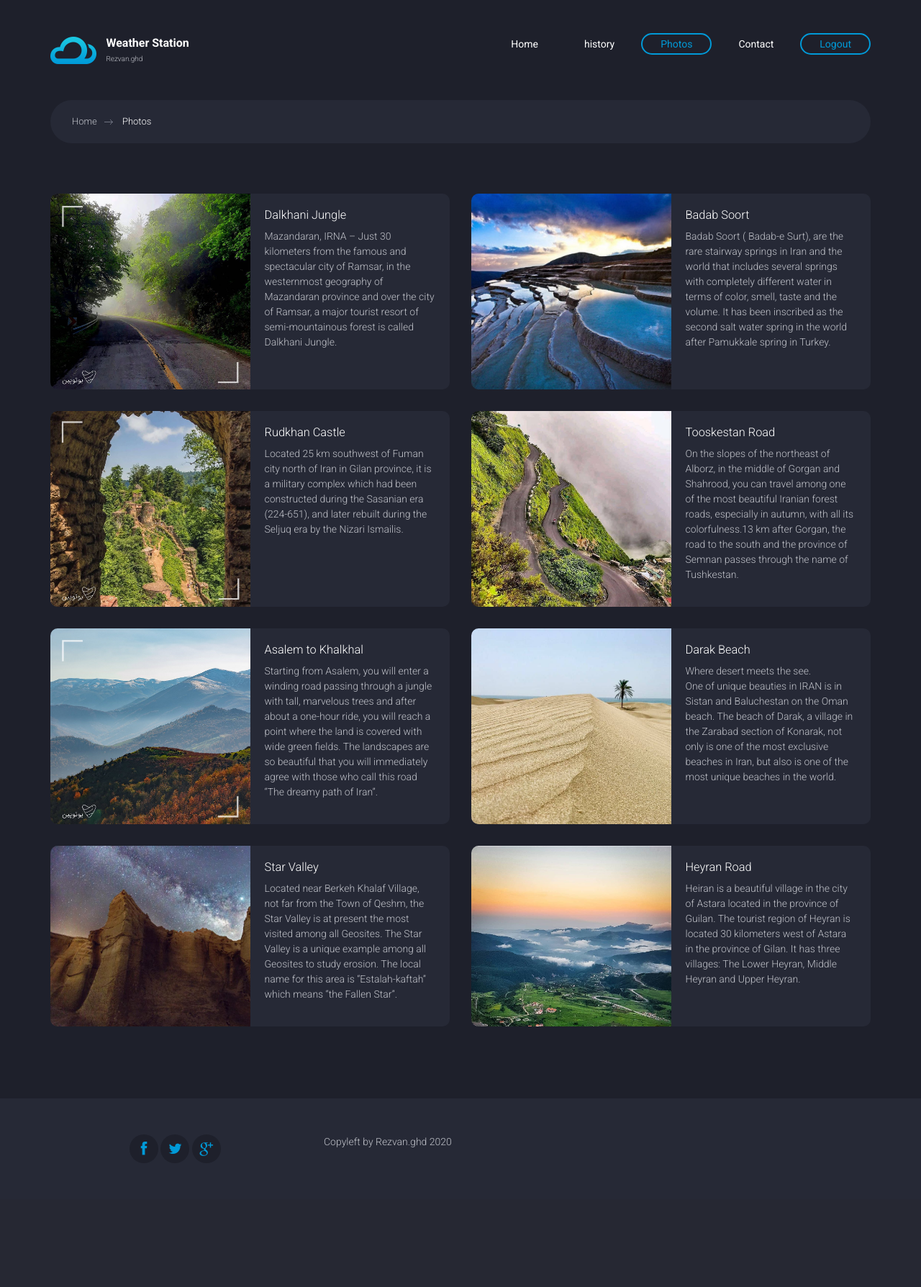
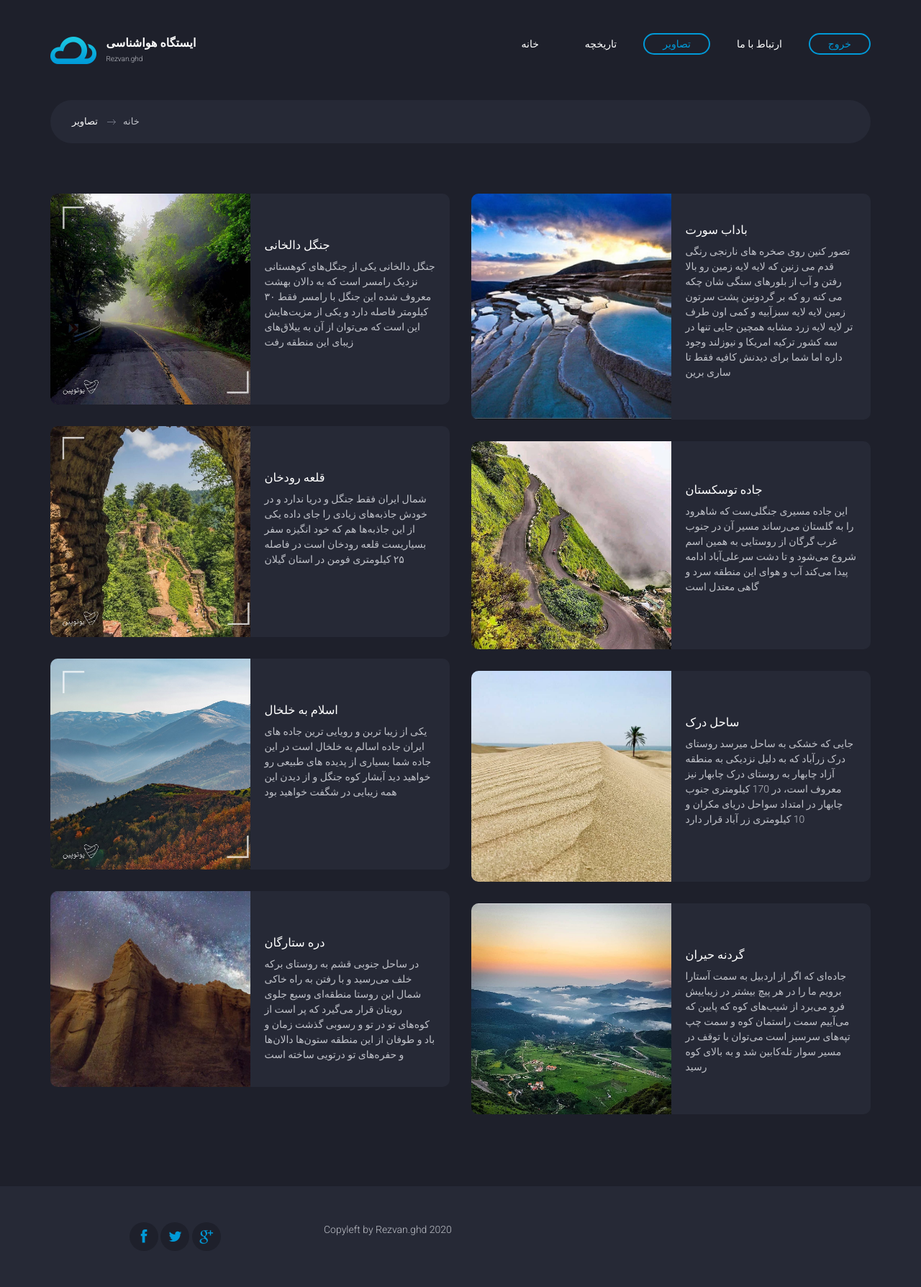
Before and after one commit to rezvanghd/weather, a Flask app: page /photos in a window 1280 px wide. Shown: the whole page at 72% size. Before the commit the page ends 1606 px from the top, so only its background shows below. Run offline with Flask 2, Linux system fonts and the light colour scheme; a user stored in the database is signed in; some libraries are stand-ins or nearby versions.

Commit message:
make it persian all pages not history make a history page run + python backande side

```diff
--- a/app/app.py
+++ b/app/app.py
@@ -107,7 +107,20 @@ def photos_page():
 @login_required
 def history_page():
 
-    return render_template('history.html')
+    latestdata = read_from_database()
+    datas = []
+    # f = temp
+    for data in latestdata:
+        f, pressure, humidity, croodlon, croodlat, weathermain, weatherdescription, visibility, windspeed, winddeg, cloudsall, syscountry, syssunrise, syssunset, timezone, name, timestamp = data
+        datas.append({"tempmanualc":'%.1f' % float(f),"pressure":pressure, "humidity":humidity, "croodlon":croodlon,"weathermain":weathermain,"weatherdescription":weatherdescription,"visibility":visibility,"windspeed":windspeed,"winddeg":winddeg,"cloudsall":cloudsall,"syscountry":syscountry,"syssunrise":syssunrise,"syssunset":syssunset,"timezone":timezone,"name":name,"timestamp":timestamp})
+
+    allsms = []
+    latestdata_sms = read_sms_from_database()
+    for smss in latestdata_sms:
+        smstext, timestamp = smss
+        allsms.append({"smstext":smstext,"timestamp":timestamp})
+
+    return render_template('history.html', data = {"datas" : datas,"allsms":allsms})
 
 @app.route('/contact',methods=["GET", "POST"])
 @login_required
@@ -180,6 +193,14 @@ def read_from_database():
     db.close()
     return cur.fetchall()
 
+def read_sms_from_database():
+
+    db = connect_to_database()
+    cur = db.cursor()
+    cur.execute("SELECT * FROM messages;")
+    db.close()
+    return cur.fetchall()
+
 def reading_latestwritedatas_to_database():
     '''this function read alllatestwritedatas statuss from mysql database from past to today and return them'''
 
--- a/app/templates/photos.html
+++ b/app/templates/photos.html
@@ -1,11 +1,11 @@
 <!DOCTYPE html>
-<html lang="en">
+<meta charset="utf-8" dir="rtl">
 	<head>
 		<meta charset="UTF-8">
 		<meta http-equiv="X-UA-Compatible" content="IE=edge">
 		<meta name="viewport" content="width=device-width, initial-scale=1.0,maximum-scale=1">
 
-		<title>photos page</title>
+		<title>تصاویر</title>
 
 		<!-- Loading third party fonts -->
 		<link href="http://fonts.googleapis.com/css?family=Roboto:300,400,700|" rel="stylesheet" type="text/css">
@@ -30,7 +30,7 @@
 					<a href="/" class="branding">
 						<img src="static/images/logo.png" alt="" class="logo">
 						<div class="logo-type">
-							<h1 class="site-title">Weather Station</h1>
+							<h1 class="site-title">ایستگاه هواشناسی</h1>
 							<small class="site-description">Rezvan.ghd</small>
 						</div>
 					</a>
@@ -39,11 +39,11 @@
 					<div class="main-navigation">
 						<button type="button" class="menu-toggle"><i class="fa fa-bars"></i></button>
 						<ul class="menu">
-							<li class="menu-item"><a href="/">Home</a></li>
-							<li class="menu-item"><a href="history">history</a></li>
-							<li class="menu-item current-menu-item"><a href="photos">Photos</a></li>
-							<li class="menu-item"><a href="contact">Contact</a></li>
-							<li class="menu-item current-menu-item"><a href="/logout">Logout</a></li>
+							<li class="menu-item"><a href="/">خانه</a></li>
+							<li class="menu-item"><a href="history">تاریخچه</a></li>
+							<li class="menu-item current-menu-item"><a href="photos">تصاویر</a></li>
+							<li class="menu-item"><a href="contact">ارتباط با ما</a></li>
+							<li class="menu-item current-menu-item"><a href="/logout">خروج</a></li>
 						</ul> <!-- .menu -->
 						</ul> <!-- .menu -->
 					</div> <!-- .main-navigation -->
@@ -56,8 +56,8 @@
 			<main class="main-content">
 				<div class="container">
 					<div class="breadcrumb">
-						<a href="/">Home</a>
-						<span>Photos</span>
+						<a href="/">خانه</a>
+						<span>تصاویر</span>
 					</div>
 				</div>
 
@@ -68,22 +68,22 @@
 								<div class="photo">
 									<div class="photo-preview photo-detail" data-bg-image="static/images/1.jpg"></div>
 									<div class="photo-details">
-										<h3 class="photo-title"><a href="#">Dalkhani Jungle</a></h3>
-										<p>Mazandaran, IRNA – Just 30 kilometers from the famous and spectacular city of Ramsar,
-											 in the westernmost geography of Mazandaran province and over the city of Ramsar,
-											  a major tourist resort of semi-mountainous forest is called Dalkhani Jungle.
+										<br>
+										<br>
+										<h3 class="photo-title"><a href="#">جنگل دالخانی</a></h3>
+										<p>جنگل دالخانی یکی از جنگل‌های کوهستانی نزدیک رامسر است که به دالان بهشت معروف شده این جنگل با رامسر فقط ۳۰ کیلومتر فاصله دارد و یکی از مزیت‌هایش این است که می‌توان از آن به ییلاق‌های زیبای این منطقه رفت
 											  <br>
-											  <br>
+											  <br><br>
 										</p>
 									</div>
 								</div>
 								<div class="photo">
 									<div class="photo-preview photo-detail" data-bg-image="static/images/2.jpg"></div>
 									<div class="photo-details">
-										<h3 class="photo-title"><a href="#">Rudkhan Castle </a></h3>
-										<p>Located 25 km southwest of Fuman city north of Iran in
-											Gilan province, it is a military complex which had been constructed during the Sasanian
-											 era (224-651), and later rebuilt during the Seljuq era by the Nizari Ismailis.
+										<br>
+										<br>
+										<h3 class="photo-title"><a href="#"> قلعه رودخان </a></h3>
+										<p>شمال ایران فقط جنگل و دریا ندارد و در خودش جاذبه‌های زیادی را جای داده یکی از این جاذبه‌ها هم که خود انگیزه سفر بسیاریست قلعه رودخان است در فاصله ۲۵ کیلومتری فومن در استان گیلان
 										<br>
 										<br>
 										<br>
@@ -94,23 +94,24 @@
 								<div class="photo">
 									<div class="photo-preview photo-detail" data-bg-image="static/images/3.jpg" ></div>
 									<div class="photo-details">
-										<h3 class="photo-title"><a href="#">Asalem to Khalkhal</a></h3>
-										<p>Starting from Asalem, you will enter a winding road passing through a jungle with tall,
-											 marvelous trees and after about a one-hour ride, you will reach a point where the land
-											  is covered with wide green fields. The landscapes are so beautiful that you will immediately
-											  agree with those who call this road “The dreamy path of Iran”.
-										</p>
+										<br>
+										<br>
+										<h3 class="photo-title"><a href="#">اسلام به خلخال</a></h3>
+										<p>یکی از زیبا تربن و رویایی ترین جاده های ایران جاده اسالم یه خلخال است در این جاده شما بسیاری از پدیده های طبیعی رو خواهید دید آبشار کوه جنگل و از دیدن این همه زیبایی در شگفت خواهید بود
+										<br>
+										<br><br>
+										<br></p>
 									</div>
 								</div>
 								<div class="photo">
 									<div class="photo-preview photo-detail" data-bg-image="static/images/4.jpg"></div>
-									<div class="photo-details">
-										<h3 class="photo-title"><a href="#">Star Valley</a></h3>
-										<p>Located near Berkeh Khalaf Village, not far from the Town of Qeshm,
-											 the Star Valley is at present the most visited among all Geosites.
-											  The Star Valley is a unique example among all Geosites to study erosion.
-											  The local name for this area is “Estalah-kaftah” which means “the Fallen Star”.
-											</p>
+									<div class="photo-details">	<br>
+										<br>
+										<h3 class="photo-title"><a href="#">دره ستارگان</a></h3>
+										<p>
+
+											در ساحل جنوبی قشم به روستای برکه خلف می‌رسید و با رفتن به راه خاکی شمال این روستا منطقه‌ای وسیع جلوی رویتان قرار می‌گیرد که پر است از کوه‌های تو در تو و رسوبی گذشت زمان و باد و طوفان از این منطقه ستون‌ها دالان‌ها و حفره‌های تو در‌تویی ساخته است
+										</p>
 									</div>
 								</div>
 								<!--
@@ -134,11 +135,9 @@
 								<div class="photo">
 									<div class="photo-preview photo-detail" data-bg-image="static/images/5.jpg"></div>
 									<div class="photo-details">
-										<h3 class="photo-title"><a href="#">Badab Soort</a></h3>
-										<p>Badab Soort ( Badab-e Surt), are the rare stairway springs in Iran and the world
-											 that includes several springs with completely different water in terms of color,
-											  smell, taste and the volume. It has been inscribed as the second salt water
-											  spring in the world after Pamukkale spring in Turkey.
+										<br>
+										<h3 class="photo-title"><a href="#">باداب سورت</a></h3>
+										<p>تصور کنین روی صخره های نارنجی رنگی قدم می زنین که لایه لایه زمین رو بالا رفتن و آب از بلورهای سنگی شان چکه می کنه رو که بر گردونین پشت سرتون زمین لایه لایه سبزآبیه و کمی اون طرف تر لایه لایه زرد مشابه همچین جایی تنها در سه کشور ترکیه امریکا و نیوزلند وجود داره اما شما برای دیدنش کافیه فقط تا ساری برین
 									    <br>
 										<br>
 										</p>
@@ -147,39 +146,34 @@
 								<div class="photo">
 									<div class="photo-preview photo-detail" data-bg-image="static/images/6.jpg"></div>
 									<div class="photo-details">
-										<h3 class="photo-title"><a href="#">Tooskestan Road</a></h3>
-										<p>On the slopes of the northeast of Alborz, in the middle of Gorgan and Shahrood, you can travel
-											among one of the most beautiful Iranian forest roads, especially in autumn, with all its
-											 colorfulness.13 km after Gorgan, the road to the south and the province of Semnan passes
-											  through the name of Tushkestan.
+										<h3 class="photo-title"><br>
+										<br><a href="#">جاده توسکستان</a></h3>
+										<p>این جاده مسیری جنگلی‌ست که شاهرود را به گلستان می‌رساند مسیر آن در جنوب غرب گرگان از روستایی به همین اسم شروع می‌شود و تا دشت سرعلی‌آباد ادامه پیدا می‌کند آب و هوای این منطقه سرد و گاهی معتدل است
+										<br>
+											<br><br>
 										</p>
-
 									</div>
 								</div>
 								<div class="photo">
 									<div class="photo-preview photo-detail" data-bg-image="static/images/7.jpg"></div>
 									<div class="photo-details">
-										<h3 class="photo-title"><a href="#">Darak Beach</a></h3>
-										<p>Where desert meets the see.
+										<br><br><h3 class="photo-title"><a href="#">ساحل درک</a></h3>
+										<p>
+											جایی که خشکی به ساحل میرسد
+											روستای درک زرآباد که به دلیل نزدیکی به منطقه آزاد چابهار به روستای درک چابهار نیز معروف است، در 170 کیلومتری جنوب  چابهار در امتداد سواحل دریای مکران  و 10 کیلومتری  زر آباد  قرار دارد
 											<br>
-											One of unique beauties in IRAN is in Sistan and Baluchestan on the Oman beach. The beach of Darak,
-											a village in the Zarabad section of Konarak, not only is one of the most exclusive beaches in
-											 Iran, but also is one of the most unique beaches in the world.
-											<br>
-											<br>
+											<br><br>
 										</p>
 
 									</div>
 								</div>
 								<div class="photo">
 									<div class="photo-preview photo-detail" data-bg-image="static/images/8.jpg"></div>
-									<div class="photo-details">
-										<h3 class="photo-title"><a href="#">Heyran Road</a></h3>
-										<p>Heiran is a beautiful village in the city of Astara located in the province
-											 of Guilan.	The tourist region of Heyran is located 30 kilometers west of
-											 Astara in the province of Gilan. It has three villages: The Lower Heyran,
-											  Middle Heyran and Upper Heyran.
+									<div class="photo-details"><br>
 											<br>
+										<h3 class="photo-title"><a href="#">گردنه حیران</a></h3>
+										<p>جاده‌ای که اگر از اردبیل به سمت آستارا برویم ما را در هر پیچ بیشتر در زیباییش فرو می‌برد از شیب‌های کوه که پایین که می‌آییم سمت راستمان کوه و سمت چپ تپه‌های سرسبز است
+											 می‌توان با توقف در مسیر سوار تله‌کابین شد و به بالای کوه رسید<br>
 											<br>
 										</p>
 
```
Also changed, not shown: app/templates/contact.html (+20 -19 lines), app/templates/history.html (+48 -148 lines), app/templates/index.html (+31 -37 lines), app/templates/login.html (+4 -4 lines), README.md.
